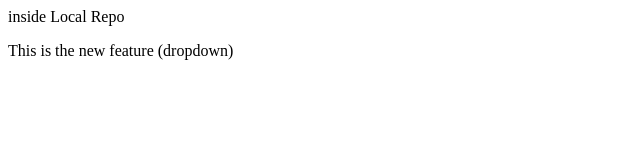
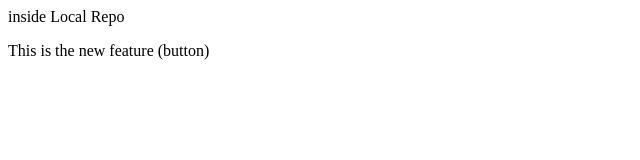
Before and after one commit to SwarajPawarV2Solutions/LocalRepo, a plain HTML site: page LocalRepo/index.html in a window 1280 px wide. Shown: the full height of the page, 0-640 px from the left. Drawn offline with Linux system fonts and the light colour scheme.

Commit message:
Add Button

```diff
--- a/LocalRepo/index.html
+++ b/LocalRepo/index.html
@@ -1,2 +1,2 @@
 <p>inside Local Repo</p>
-<p>This is the new feature (dropdown)</p>
+<p>This is the new feature (button)</p>
```
